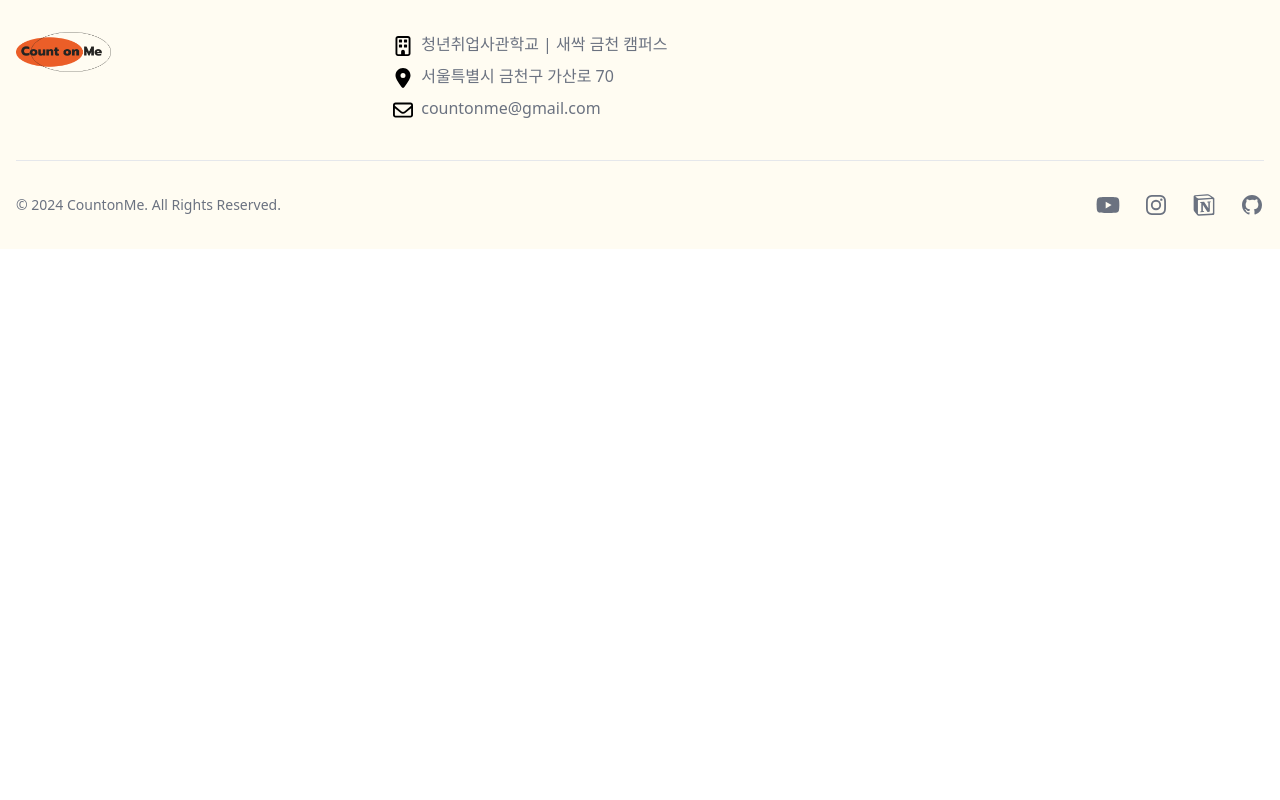
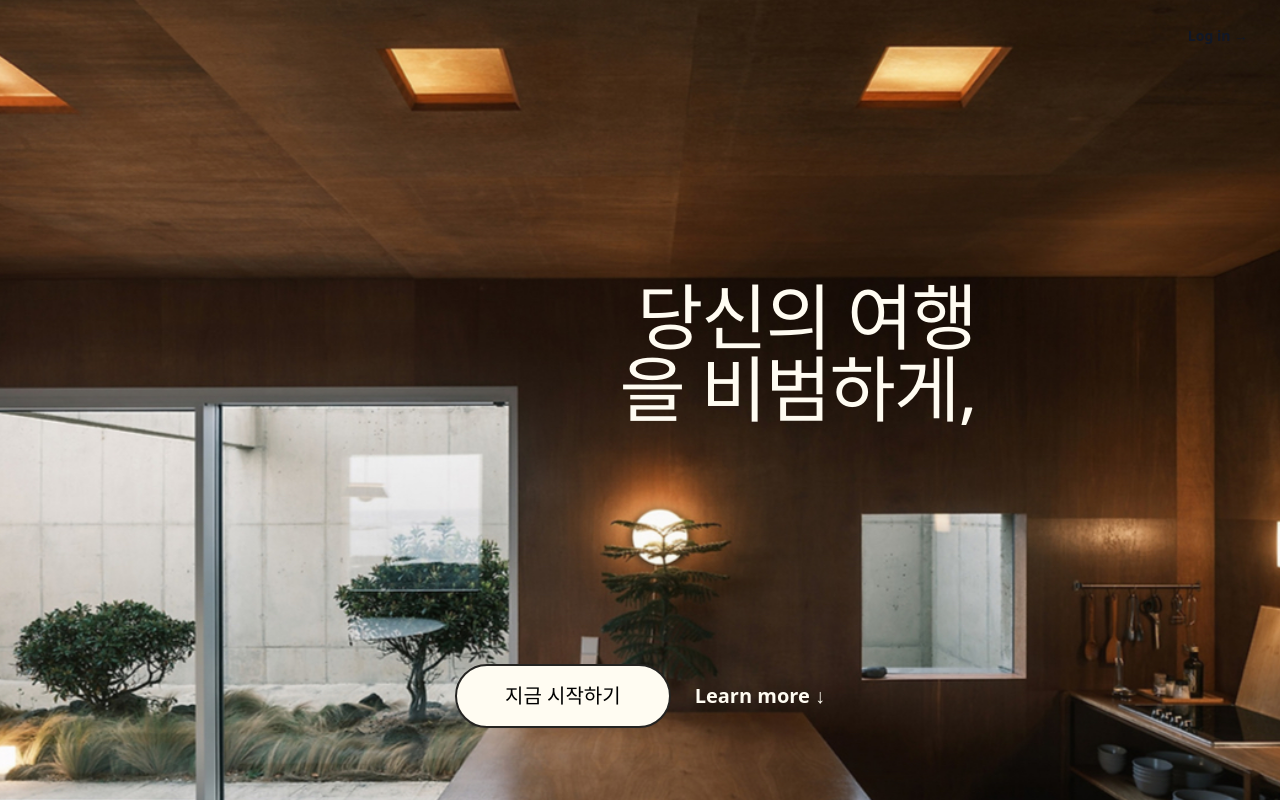
Before and after one commit to count-on-mee/frontend, a React (Vite) app: page / in a window 1280 px wide. Shown: the top 800 px of the page. Built offline with nearby package versions, Linux system fonts and the light colour scheme.

Commit message:
feat/herosection

```diff
--- a/src/App.jsx
+++ b/src/App.jsx
@@ -1,6 +1,13 @@
 import Footer from '../src/components/Footer';
+import HeroSection from '../src/components/HeroSection';
+
 function App() {
-  return <Footer />;
+  return (
+    <>
+      <HeroSection />
+      {/* <Footer /> */}
+    </>
+  );
 }
 
 export default App;
--- /dev/null
+++ b/src/components/HeroSection.jsx
@@ -0,0 +1,47 @@
+'use client';
+
+import { useState } from 'react';
+import HeroSection from '../assets/img/HeroSection.jpg';
+
+export default function HeroSection1() {
+  return (
+    <div
+      className="bg-cover bg-center bg-no-repeat min-h-screen"
+      style={{ backgroundImage: `url(${HeroSection})` }}
+    >
+      <header className="absolute inset-x-0 top-0 z-50">
+        <nav
+          aria-label="Global"
+          className="flex items-center justify-between p-6 lg:px-8"
+        >
+          <div className="hidden lg:flex lg:flex-1 lg:justify-end">
+            <a href="#" className="text-sm/6 font-semibold text-gray-900">
+              Log in <span aria-hidden="true">&rarr;</span>
+            </a>
+          </div>
+        </nav>
+      </header>
+
+      <div className="relative isolate px-6 pt-14 lg:px-8">
+        <div className="mx-auto max-w-2xl py-32 sm:py-48 lg:py-56">
+          <div className="text-right">
+            <h1 className="text-balance text-4xl font-regular tracking-tight text-[#FFFCF2] sm:text-7xl">
+              당신의 여행을 비범하게,
+            </h1>
+            <div className="mt-60 flex items-center justify-center gap-x-6">
+              <a
+                href="#"
+                className="rounded-[40px] bg-[#FFFCF2] px-12 py-4 text-xl font-regular text-black shadow-sm hover:bg-[#EB5E28] focus-visible:outline focus-visible:outline-2 focus-visible:outline-offset-2 focus-visible:outline-[#EB5E28] border-2 border-[#252422]"
+              >
+                지금 시작하기
+              </a>
+              <a href="#" className="text-xl font-semibold text-[#FFFCF2]">
+                Learn more <span aria-hidden="true">↓</span>
+              </a>
+            </div>
+          </div>
+        </div>
+      </div>
+    </div>
+  );
+}
```
Also changed, not shown: src/assets/img/HeroSection.jpg (added).
